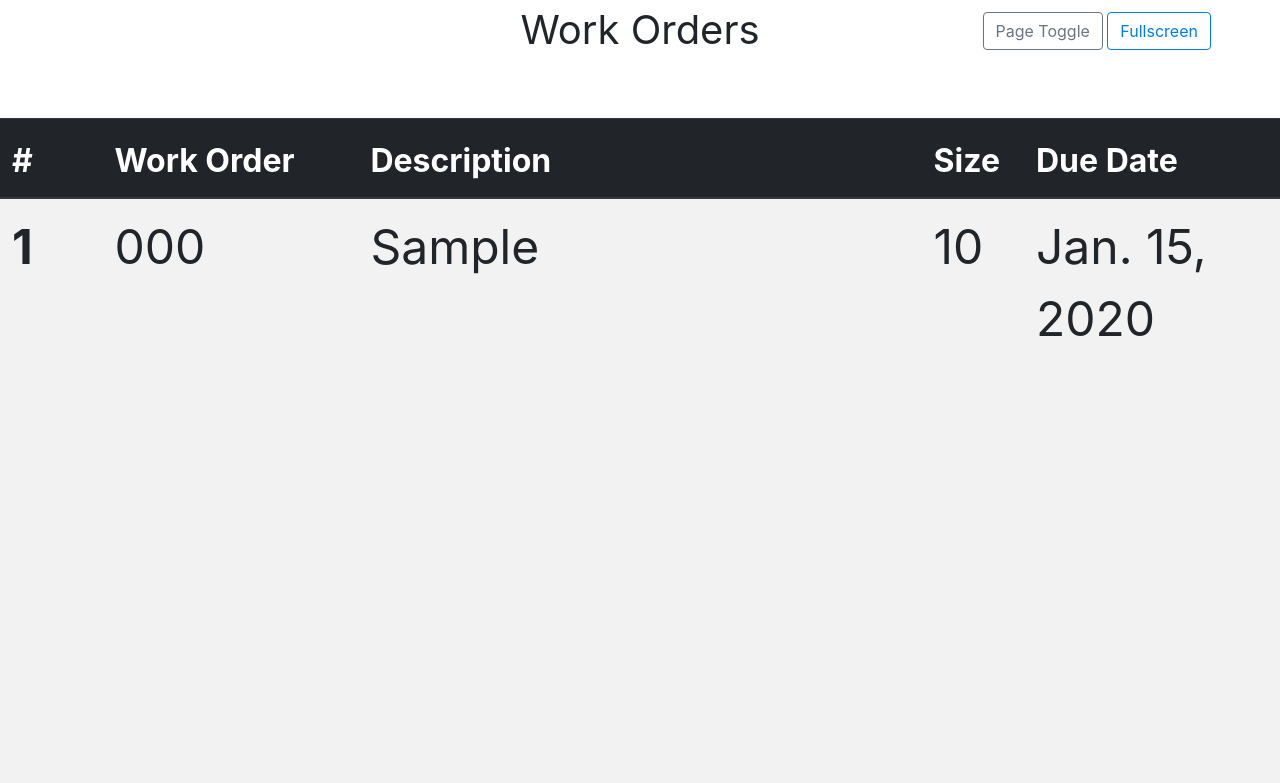
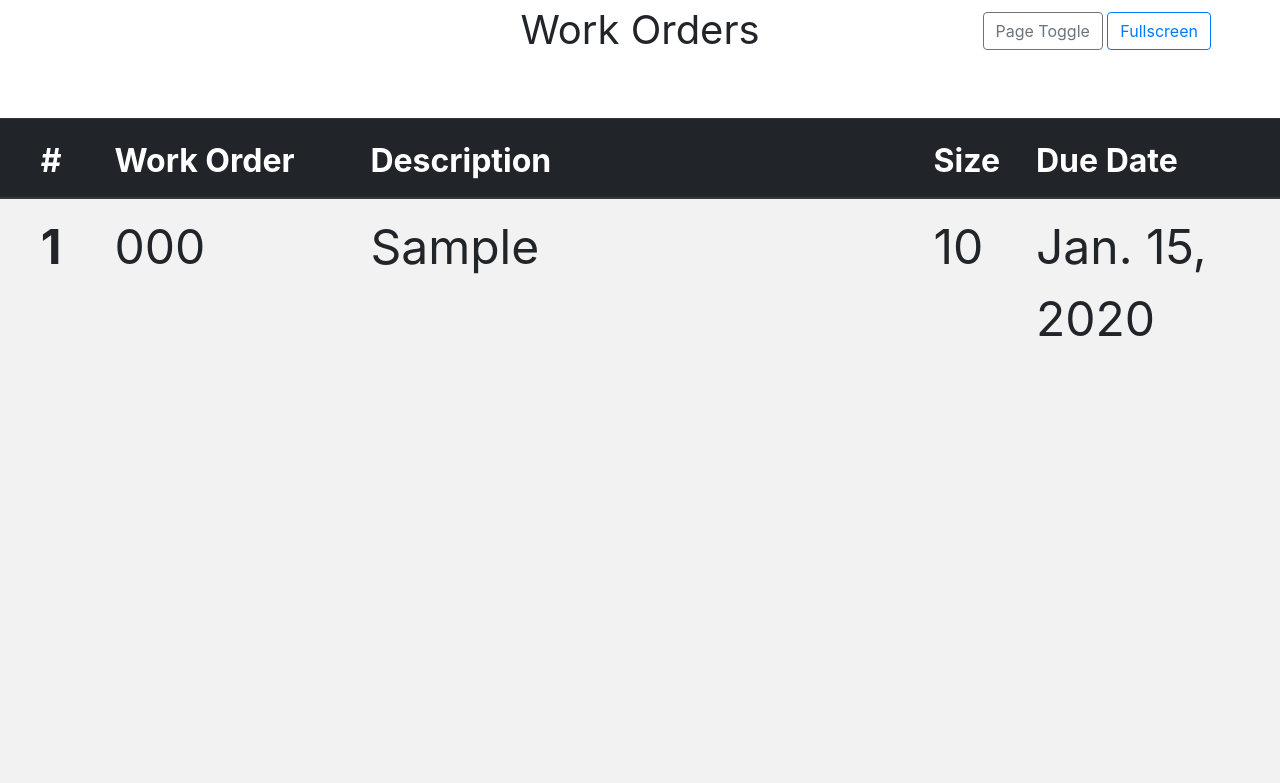
Before and after one commit to mjrskiles/job-board, a Django app: page / in a window 1280 px wide. Shown: the top 783 px of the page. Run offline with Django 3.2, Linux system fonts and the light colour scheme; tables that the repository leaves empty hold one stand-in row (values such as "Sample post"); some libraries are stand-ins or nearby versions.

Commit message:
Centered number column.

```diff
--- a/workorder_app/static/css/workorder_list.css
+++ b/workorder_app/static/css/workorder_list.css
@@ -38,3 +38,7 @@ html, body {
     height: 25%;
     font-size: 3em;
 }
+
+.num-col {
+    text-align: center;
+}
--- a/workorder_app/templates/table.html
+++ b/workorder_app/templates/table.html
@@ -6,7 +6,7 @@
         {% endif %}>
         <thead class="thead-dark table-head">
             <tr>
-                <th scope="col" style="width: 8%;">#</th>
+                <th scope="col" class="num-col" style="width: 8%;">#</th>
                 <th scope="col" style="width: 20%;">Work Order</th>
                 <th scope="col" style="width: 44%;">Description</th>
                 <th scope="col" style="width: 8%;">Size</th>
@@ -16,7 +16,7 @@
         <tbody class="table-body">
             {% for wo in workorders %}
             <tr class="table-row {% if wo.is_urgent %} table-danger {% endif %}">
-                <th scope="row">{{wo.index}}</th>
+                <th scope="row" class="num-col">{{wo.index}}</th>
                 <td>{{wo.workorder_number}}</td>
                 <td>{{wo.machine_type}}</td>
                 <td>{{wo.machine_size}}</td>
```
